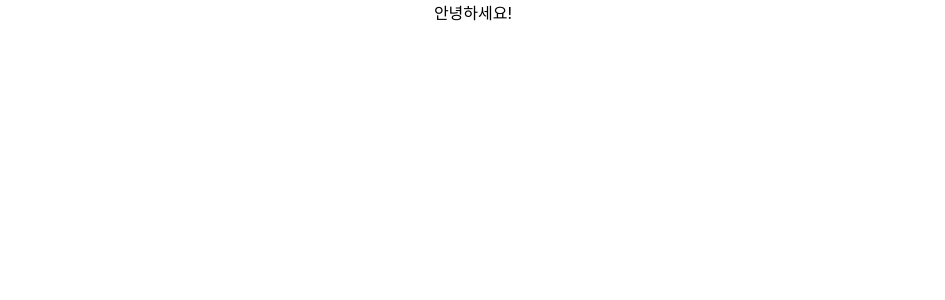
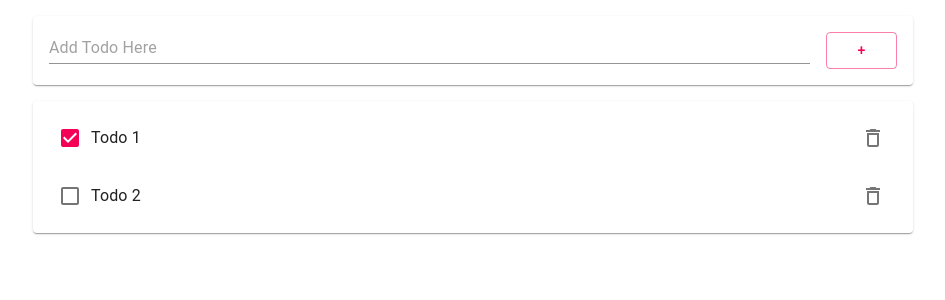
Before and after one commit to ksungi/todo-frontEnd, a React (Create React App) app: page / in a window 1280 px wide. Shown: the top 300 px of the page, without its empty margins (167-1112 px from the left). Built offline with nearby package versions, Linux system fonts and the light colour scheme.

Commit message:
프론트 엔드 작성완료[~11]

```diff
--- /dev/null
+++ b/src/AddTodo.js
@@ -0,0 +1,52 @@
+import React from "react";
+import { TextField, Paper, Button, Grid }from "@material-ui/core";
+
+class AddTodo extends React.Component {
+    constructor(props) {
+        super(props);
+        this.state = {item: {title:""}};
+        this.add = props.add; //props의 함수를 this.add에 연결
+        // 상위 컴포넌트(App.js)의 함수, 매개변수가 들어있음
+    }
+    onInputChange = (e)=>{
+        const thisItem = this.state.item;
+        thisItem.title = e.target.value;
+        this.setState({item: thisItem});
+        console.log(thisItem);
+    }
+
+    onButtonClick = ()=>{
+        this.add(this.state.item); //텍스트 삽입
+        this.setState({item: {title:""}}); //입력 필드 초기화
+    }
+
+    enterKeyEventHandler = (e)=>{
+        if(e.key === 'Enter') {
+            this.onButtonClick();
+        }
+    }
+
+    render() {
+        return (
+            <Paper style={{margin:16, padding:16}}>
+                <Grid container>
+                    <Grid xs={11} md={11} item style={{paddingRight:16}}>
+                        <TextField placeholder="Add Todo Here"
+                        fullWidth  onChange={this.onInputChange}
+                        value={this.state.item.title}
+                        onKeyPress={this.enterKeyEventHandler}
+                        />
+                    </Grid>
+                    <Grid xs={1} md={1} item>
+                        <Button fullWidth color="secondary"
+                        variant="outlined" onClick={this.onButtonClick}>
+                            +
+                        </Button>
+                    </Grid>
+                </Grid>
+            </Paper>
+        );
+    }
+}
+
+export default AddTodo;
--- a/src/App.js
+++ b/src/App.js
@@ -1,12 +1,57 @@
 import React from "react";
-import Hello from './Hello';
+import Todo from "./Todo";
+import AddTodo from './AddTodo';
+import {Paper, List, Container} from "@material-ui/core";
 import './App.css';
 
 class App extends React.Component {
+  constructor(props){ //매개변수 props 생성자
+    super(props);   //매개변수 pros 초기화
+    this.state ={  // Item 에 item.id, item.done 매개변수 이름과 값 할당
+      items:[
+        {id: 0, title: "Todo 1", done: true},
+        {id: 1, title: "Todo 2", done: false},
+      ],
+    };
+  }
+
+  //add 함수 추가
+  add = (item) => {
+    const thisItems = this.state.items;
+    item.id = "ID-"+ thisItems.length;//key를 위한 id 추가
+    item.done = false;
+    thisItems.push(item);
+    this.setState({items: thisItems}); //update state
+    console.log("items: ", this.state.items);
+  }
+
+  delete = (item)=>{
+    const thisItems = this.state.items;
+    const newItems = thisItems.filter( e=> e.id !== item.id);
+    this.setState({items: newItems}, ()=>{
+      console.log("Update Item : ", this.state.items)
+    });
+  }
+
   render() {
+    //조건문 (참이라면 && 이후 실행)
+    var todoItems = this.state.items.length > 0 &&(
+      <Paper style= {{margin:16}}>
+        <List>
+          {this.state.items.map( (item, idx) => (
+              <Todo item={item} key={item.id} delete={this.delete}/>
+          ))}
+        </List>
+      </Paper>
+    );
+
+
     return (
       <div className="App">
-        <Hello />
+        <Container maxWidth="md">
+          <AddTodo add = {this.add}/>
+          <div className="TodoList"> {todoItems} </div>
+        </Container>
       </div>
     );
   }
--- /dev/null
+++ b/src/Todo.js
@@ -0,0 +1,64 @@
+import React from "react";
+import {ListItem, ListItemText, InputBase, Checkbox, ListItemSecondaryAction, IconButton}from "@material-ui/core";
+import DeleteOutlined from "@material-ui/icons/DeleteOutlined";
+
+class Todo extends React.Component {
+    constructor(props) {
+        super(props);
+        this.state ={ item: props.item, readOnly: true}; //매개변수 item의 변수/값을 item에 대입
+        this.delete = props.delete;
+    }
+
+    deleteEventHandler = ()=>{
+        this.delete(this.state.item);
+    }
+    offReadOnlyMode = ()=>{
+        console.log("Event! ", this.state.readOnly);
+        this.setState({readOnly: false}, ()=>{
+            console.log("ReadOnly? ", this.state.readOnly)
+        });
+    }
+
+    enterKeyEventHandler = (e)=>{
+        if(e.key === "Enter"){
+            this.setState({readOnly: true});
+        }
+    }
+
+    editEventHandler = (e)=>{
+        const thisItem = this.state.item;
+        thisItem.title = e.target.value;
+        this.setState({item: thisItem});
+    }
+
+    checkboxEventHandler = (e)=>{
+        console.log("CheckBox Event Call");
+        const thisItem = this.state.item;
+        thisItem.done = thisItem.done ?false :true // bool값 반전
+        this.setState({item: thisItem});
+    }
+
+    render() {
+        const item = this.state.item;
+        return (
+            <ListItem>
+                <Checkbox checked={item.done} onChange={this.checkboxEventHandler}/>
+                <ListItemText>
+                    <InputBase inputProps={{"aria-label":"naked", readOnly: this.state.readOnly}}
+                    type="text" id="{item.id}" name="{item.id}"
+                    value={item.title} multiline={true} fullWidth={true}
+                    onClick={this.offReadOnlyMode} onChange={this.editEventHandler}
+                    onKeyPress={this.enterKeyEventHandler}
+                    />
+                </ListItemText>
+                <ListItemSecondaryAction>
+                    <IconButton aria-label="Delete" onClick={this.deleteEventHandler}>
+                        <DeleteOutlined />
+                    </IconButton>
+                </ListItemSecondaryAction>
+            </ListItem>
+        );
+    }
+}
+
+export default Todo;
```
Also changed, not shown: src/logo.svg (deleted), 1 other file (tests, documents, lock files or other folders).
